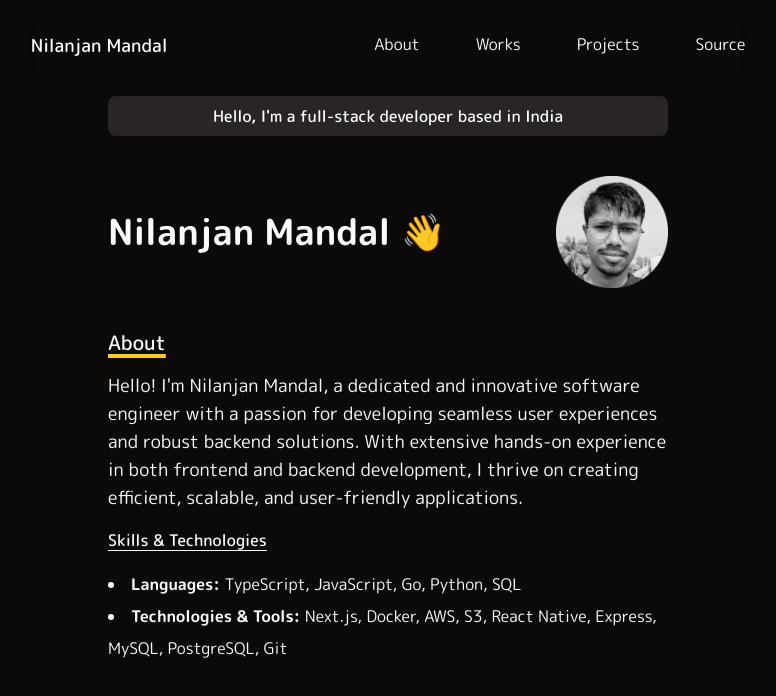
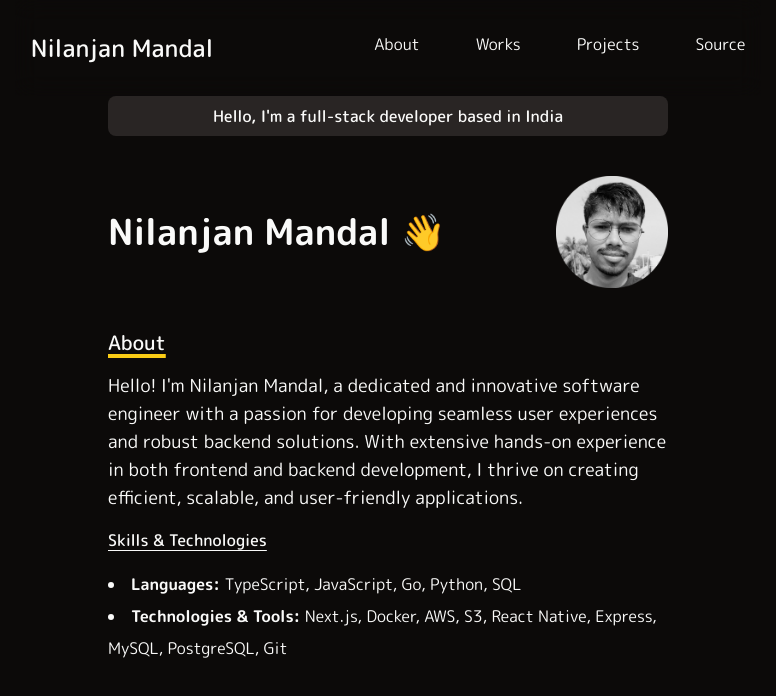
Before and after one commit to nilu2039/nilanjan-portfolio, a Next.js app: page / in a window 1280 px wide. Shown: the top 696 px of the page, without its empty margins (252-1028 px from the left). Built offline with nearby package versions, Linux system fonts and the light colour scheme.

Commit message:
navbar name size changed

```diff
--- a/src/components/navbar.tsx
+++ b/src/components/navbar.tsx
@@ -36,7 +36,7 @@
 const NavBar = () => {
   return (
     <nav className="backdrop-blur-md fixed top-0 overflow-hidden grid grid-cols-[1fr_auto] w-11/12 md:w-9/12 md:8/12 lg:w-7/12 px-4 py-8">
-      <p className="text-lg font-medium">{NAME}</p>
+      <p className="text-xl md:text-2xl font-medium">{NAME}</p>
       <div className="hidden md:flex justify-between gap-14">
         {navLinks.map((link) => (
           <>
```
